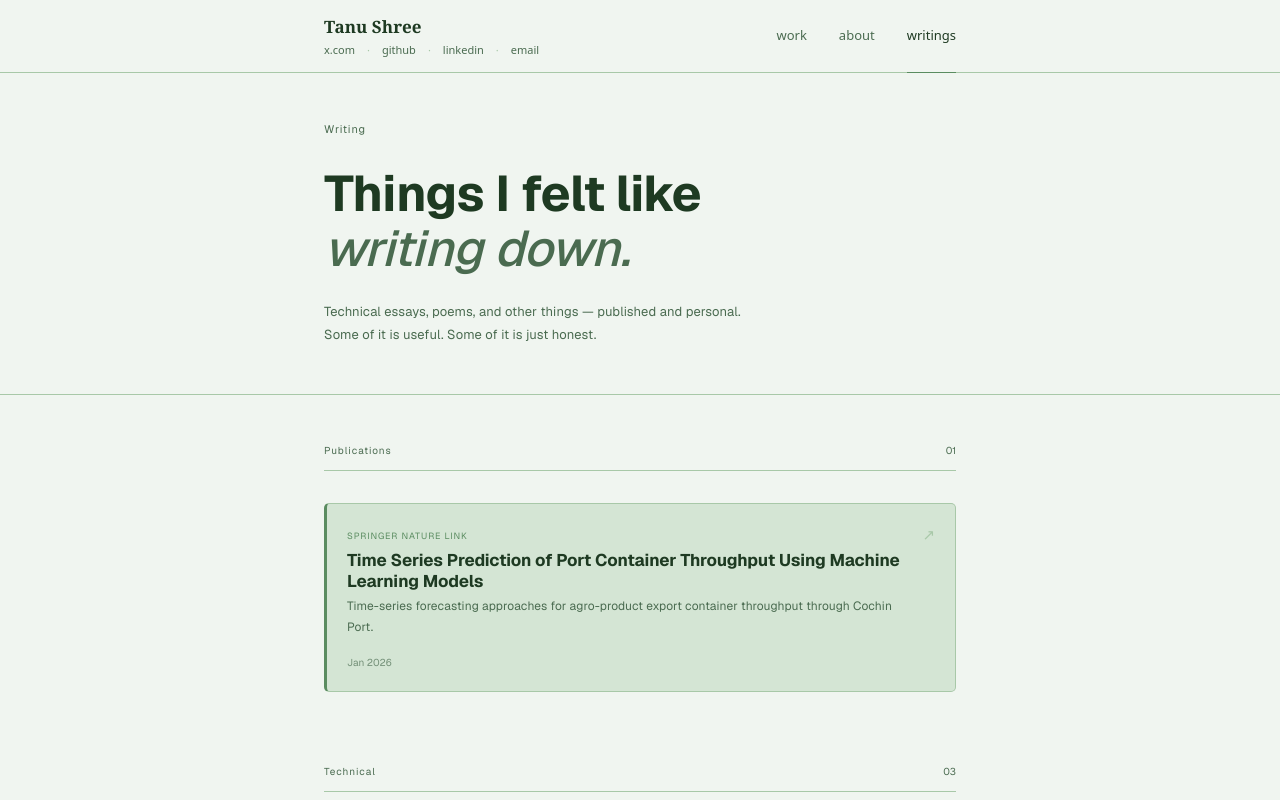
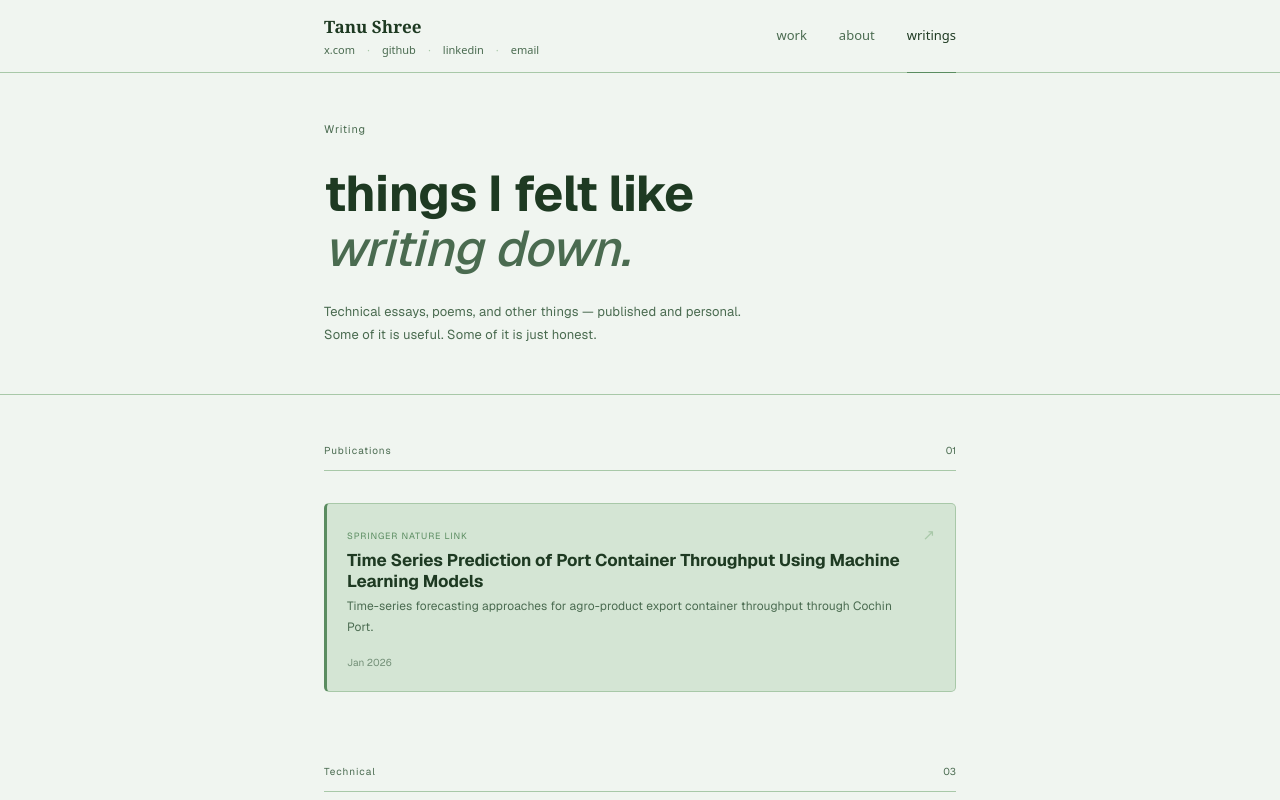
Before and after one commit to tanuushree/tanushree.xyz, a Next.js app: page /writings in a window 1280 px wide. Shown: the top 800 px of the page. Built offline with nearby package versions, Linux system fonts and the light colour scheme.

Commit message:
fix: case consistency

```diff
--- a/src/components/Hero.tsx
+++ b/src/components/Hero.tsx
@@ -48,7 +48,7 @@ export default function Hero() {
             letterSpacing: "-0.5px",
           }}
         >
-          I Build products that
+          i build products that
         </h1>
 
         {/* Italic line — Libre Baskerville Italic */}
--- a/src/components/WritingHero.tsx
+++ b/src/components/WritingHero.tsx
@@ -46,7 +46,7 @@ export default function WritingHero() {
             color: SG.heading,
           }}
         >
-          Things I felt like
+          things I felt like
         </h1>
         <h1
           className="mb-4 md:mb-6"
```
